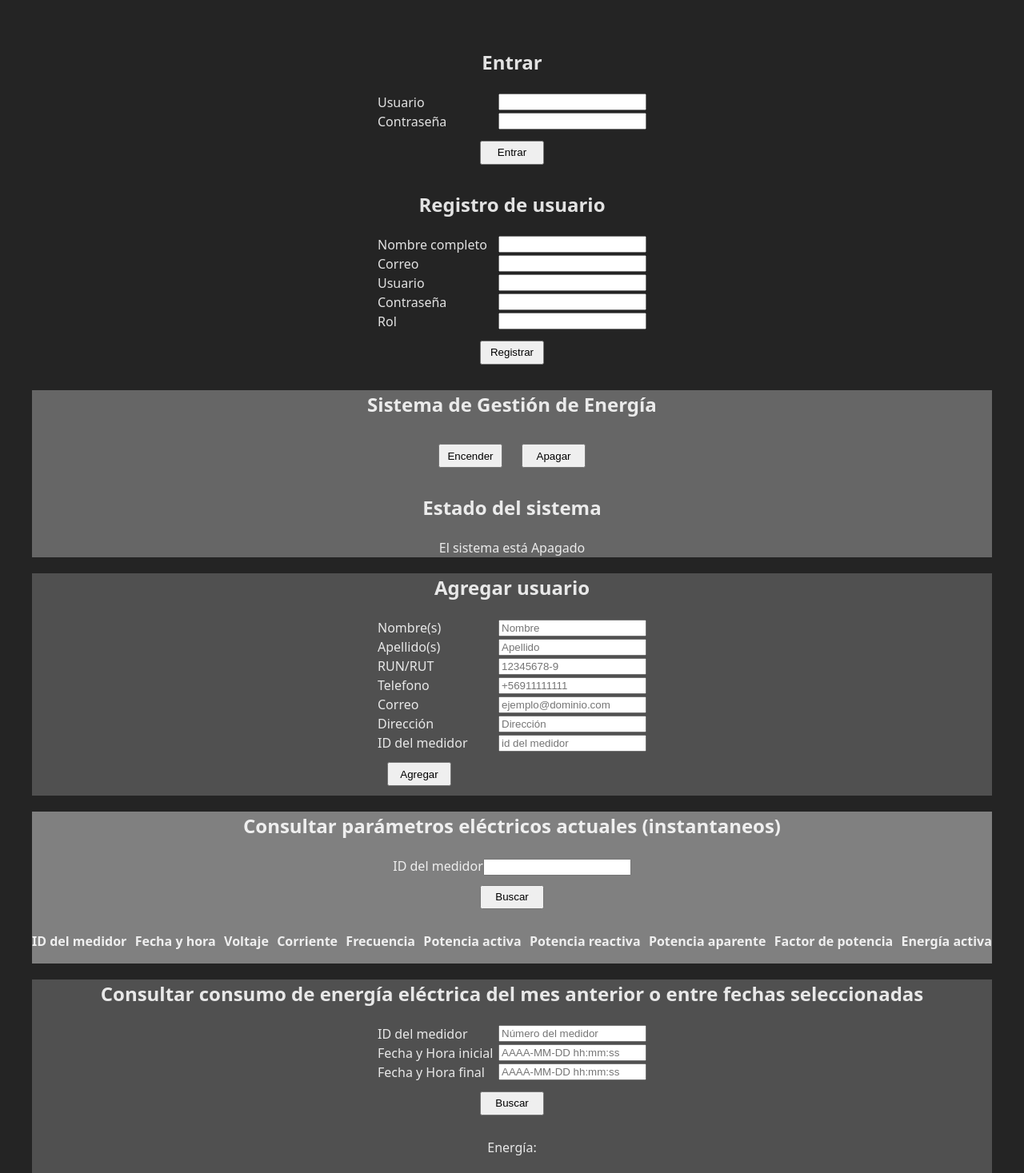
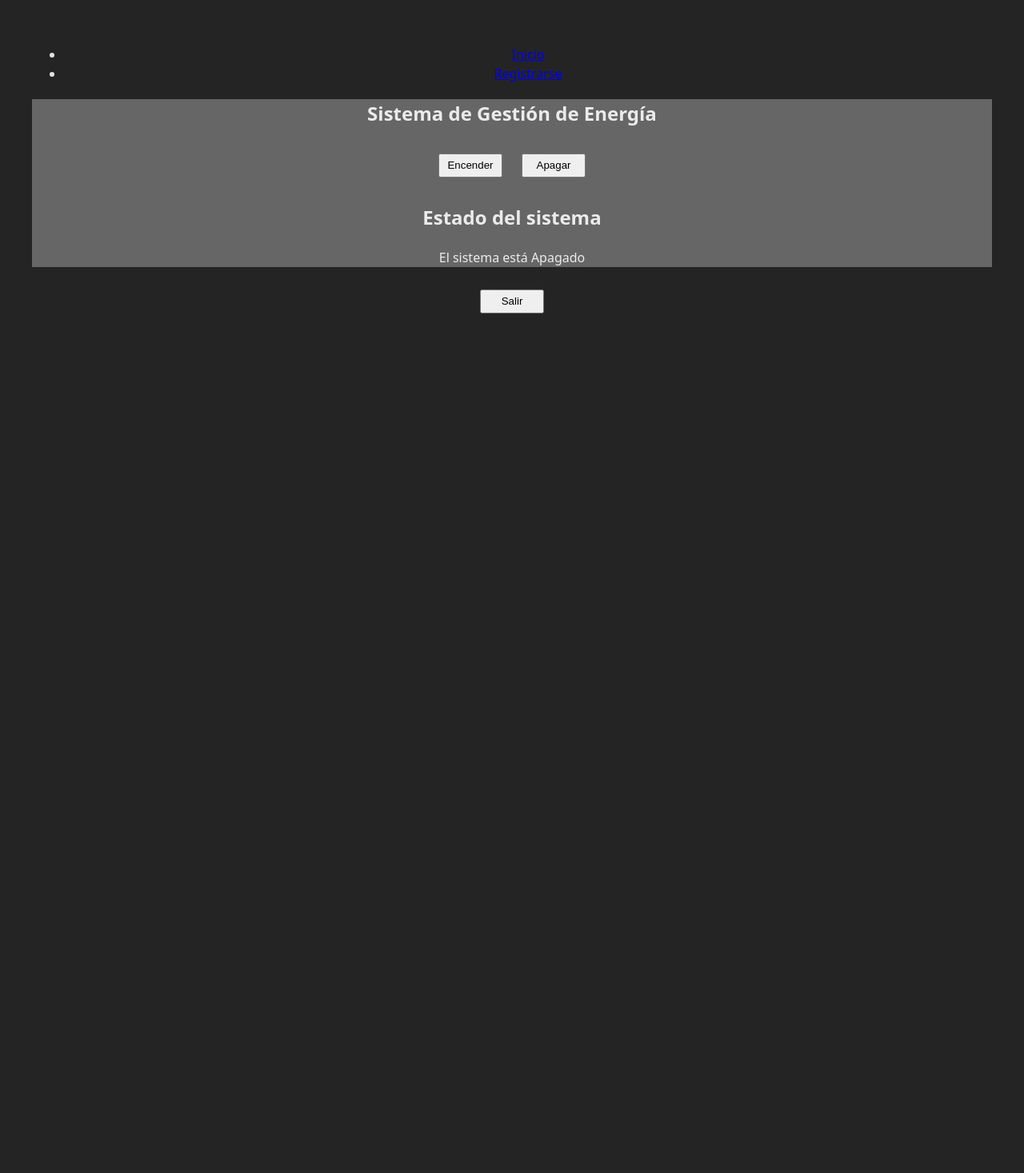
Before and after one commit to Bernullys/Cem6_practicing, a React (Vite) app in the folder background/frontendCem6/: page /#/allApp in a window 1280 px wide. Before the commit this address led to /. Shown: the top 1467 px of the page at 80% size. After the commit the page ends 800 px from the top, so only its background shows below. Built offline with nearby package versions, Linux system fonts and the light colour scheme; sample sign-in values are in the browser's storage.

Commit message:
adding navegation, protecting routes and logout button. Using Navigate, useNavigate and useRoutes

```diff
--- a/background/frontendCem6/package.json
+++ b/background/frontendCem6/package.json
@@ -11,7 +11,8 @@
   },
   "dependencies": {
     "react": "^19.0.0",
-    "react-dom": "^19.0.0"
+    "react-dom": "^19.0.0",
+    "react-router-dom": "^6.30.0"
   },
   "devDependencies": {
     "@eslint/js": "^9.21.0",
--- a/background/frontendCem6/src/App.jsx
+++ b/background/frontendCem6/src/App.jsx
@@ -1,3 +1,6 @@
+import { useRoutes, HashRouter, useLocation } from 'react-router-dom';
+import ProtectedRoute from './Components/ProtectedRoute.jsx/ProtectedRoute';
+import NavBar from './Components/NavBar/NavBar';
 import SignIn from './Components/SignIn/SignIn';
 import Register from './Components/Register/Register';;
 import StartStopSystem from './Components/StartStopSystem/StartStopSystem';
@@ -5,20 +8,33 @@ import AddUsers from './Components/AddUsers/AddUsers';
 import CheckElecParam from './Components/CheckElecParam/CheckElecParam';
 import CheckEnergy from './Components/CheckEnergy/CheckEnergy';
 import Invoice from './Components/Invoice/Invoice';
+import LogoutButton from './Components/LogoutButton/LogoutButton';
 import './App.css'
+
+export const AppRoutes = () => {
+  let routes = useRoutes([
+    { path: "/", element: <SignIn />},
+    { path: "/register", element: <Register />},
+    { path: "/allApp", element:
+    <ProtectedRoute>
+      <StartStopSystem />
+      <LogoutButton />
+    </ProtectedRoute>}
+  ])
+  return (
+    <>
+      { routes }
+    </>
+  )
+}
 
 function App() {
 
   return (
-    <>
-      <SignIn />
-      <Register />
-      <StartStopSystem />
-      <AddUsers />
-      <CheckElecParam />
-      <CheckEnergy />
-      <Invoice />
-    </>
+    <HashRouter>
+      <NavBar />
+      <AppRoutes />
+    </HashRouter>
   )
 }
 
--- /dev/null
+++ b/background/frontendCem6/src/Components/LogoutButton/LogoutButton.jsx
@@ -0,0 +1,14 @@
+import { useNavigate } from "react-router-dom"
+
+function LogoutButton () {
+    const navigate = useNavigate()
+    const handleLogout = () => {
+        localStorage.removeItem("access_token")
+        navigate("/")
+    }
+    return (
+        <button onClick={handleLogout}>Salir</button>
+    )
+}
+
+export default LogoutButton
--- /dev/null
+++ b/background/frontendCem6/src/Components/NavBar/NavBar.jsx
@@ -0,0 +1,22 @@
+import { NavLink } from "react-router-dom"
+
+
+function NavBar () {
+    return (
+        <header>
+            <nav>
+                <ul>
+                    <li>
+                        <NavLink to="/">Inicio</NavLink>
+                    </li>
+                    <li>
+                        <NavLink to="/register">Registrarse</NavLink>
+                    </li>
+                </ul>
+            </nav>
+
+        </header>
+    )
+}
+
+export default NavBar
--- /dev/null
+++ b/background/frontendCem6/src/Components/ProtectedRoute.jsx/ProtectedRoute.jsx
@@ -0,0 +1,13 @@
+import { Navigate } from "react-router-dom"
+
+function ProtectedRoute ( { children } ) {
+    const token = localStorage.getItem("access_token")
+
+    if (!token) {
+        return <Navigate to="/" replace />
+    }
+
+    return children
+}
+
+export default ProtectedRoute
--- a/background/frontendCem6/src/Components/SignIn/SignIn.jsx
+++ b/background/frontendCem6/src/Components/SignIn/SignIn.jsx
@@ -1,7 +1,10 @@
 import { useState } from "react"
 import { logUsers } from "../../../fetchHelpers"
+import { useNavigate } from "react-router-dom"
 
 function SignIn () {
+
+    const navigate = useNavigate()
 
     const [formData, setFormData] = useState({
         username: "",
@@ -24,6 +27,7 @@ function SignIn () {
                 username: "",
                 password: ""
             })
+            navigate("/allApp")
         } catch (error) {
             console.log("Catched error loging user")
         }
```
Also changed, not shown: 1 other file (tests, documents, lock files or other folders).
